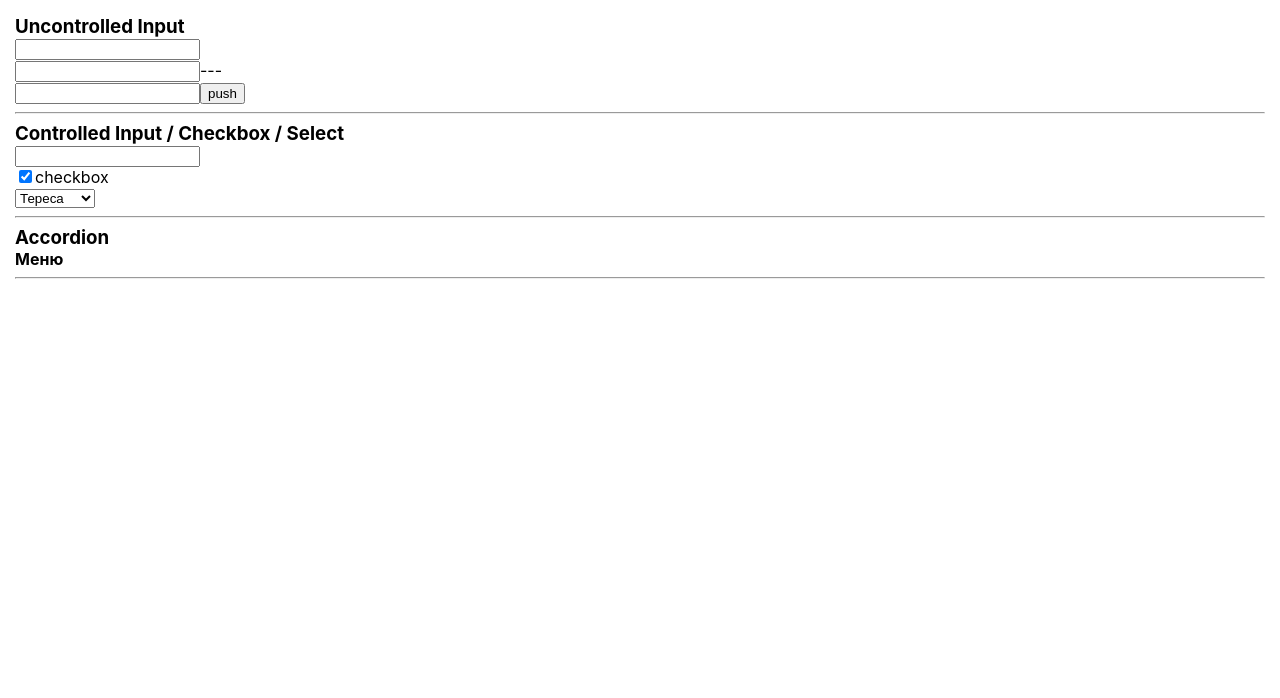
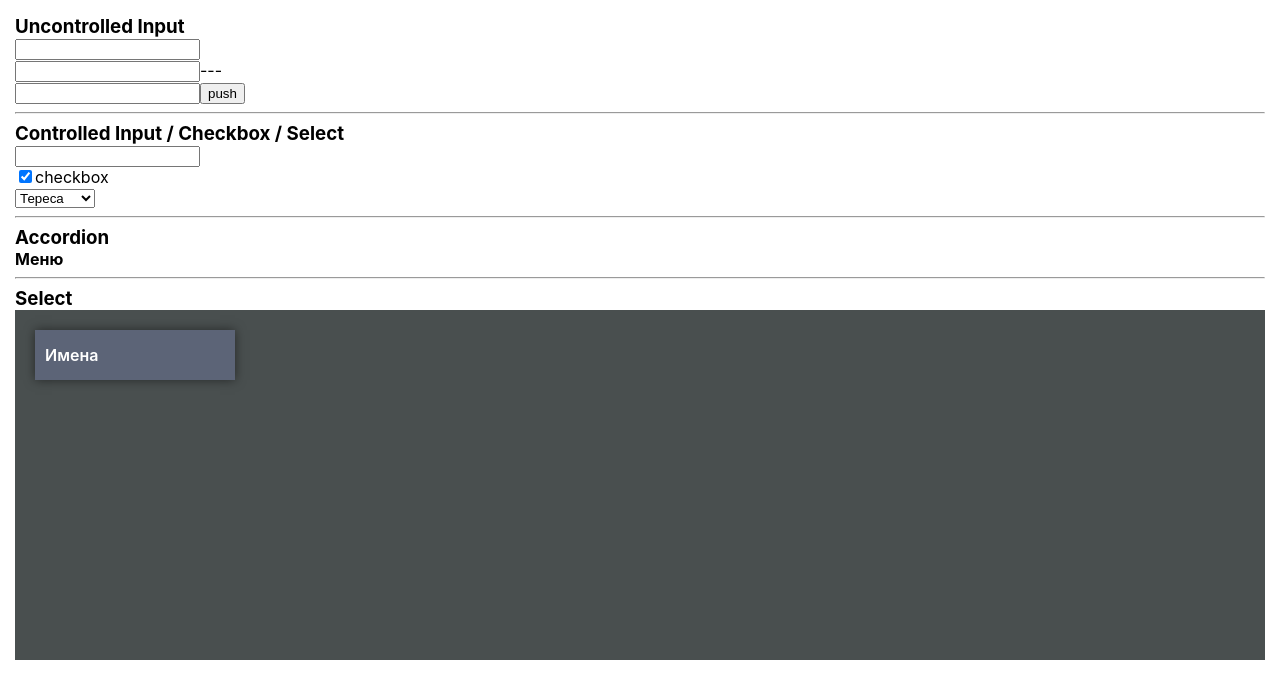
Before and after one commit to DaniyelGit/React-Kabzda, a React (Create React App) app: page / in a window 1280 px wide. Shown: the top 698 px of the page. Built offline with nearby package versions, Linux system fonts and the light colour scheme.

Commit message:
added Select component

```diff
--- a/src/App.css
+++ b/src/App.css
@@ -1,3 +1,9 @@
+*,
+*::after,
+*::before {
+    box-sizing: border-box;
+}
+
 h1, h2, h3, h4, h5, h6 {
     display: inline-block;
     cursor: pointer;
--- a/src/App.tsx
+++ b/src/App.tsx
@@ -13,6 +13,7 @@ import {
     ControlledSelect
 } from './Components/ControlledComponents';
 import {Accordion} from "./Components/Accordion/Accordion";
+import {Select} from "./Components/Select/Select";
 
 
 
@@ -46,6 +47,10 @@ function App() {
             <Accordion/>
 
             <hr/>
+
+            <h3>Select</h3>
+            {/*Select*/}
+            <Select/>
         </div>
     );
 }
--- /dev/null
+++ b/src/Components/Select/Select.tsx
@@ -0,0 +1,31 @@
+import React from 'react';
+import s from './select.module.css';
+import {SelectTitle} from "./SelectTitle";
+import {SelectBody} from "./SelectBody";
+
+
+
+
+export const Select = () => {
+
+    const names = ['Даниель', 'Виктория', 'Захар', 'Тереса', 'Андрей'];
+    const [collapsed, setCollapsed] = React.useState<boolean>(false);
+    const [value, setValue] = React.useState<string>('Имена')
+
+    const onChangeCollapsed = () => setCollapsed(!collapsed);
+
+    const onChangeValue = (name: string) => {
+        setValue(name);
+        setCollapsed(false);
+    }
+
+
+
+
+    return (
+        <div className={s.wrapper}>
+            <SelectTitle value={value} onChangeCollapsed={onChangeCollapsed}/>
+            {collapsed && <SelectBody names={names} onChangeValue={onChangeValue}/>}
+        </div>
+    );
+};
--- /dev/null
+++ b/src/Components/Select/SelectBody.tsx
@@ -0,0 +1,37 @@
+import React from 'react';
+import s from './select.module.css';
+
+
+type SelectBodyPropsType = {
+    names: string[]
+    onChangeValue: (name: string) => void
+}
+
+export const SelectBody = (props: SelectBodyPropsType) => {
+
+    const {
+        names,
+        onChangeValue,
+    } = props
+
+    const handlerChangeValue = (name: string) => {
+        onChangeValue(name);
+    }
+
+    return (
+        <div className={s.selectBody}>
+            {
+                names.map((name, index) => {
+                    return (
+                      <div key={`${name}_${index}`}
+                           className={s.options}
+                           onClick={() => handlerChangeValue(name)}
+                      >
+                          {name}
+                      </div>
+                    );
+                })
+            }
+        </div>
+    );
+};
--- /dev/null
+++ b/src/Components/Select/SelectTitle.tsx
@@ -0,0 +1,21 @@
+import React from 'react';
+import s from './select.module.css';
+
+type SelectTitle = {
+    value: string
+    onChangeCollapsed: () => void
+}
+
+export const SelectTitle = (props: SelectTitle) => {
+
+    const {
+        value,
+        onChangeCollapsed
+    } = props;
+
+    return (
+        <div className={s.select} onClick={onChangeCollapsed}>
+            <span className={s.selectTitle}>{value}</span>
+        </div>
+    );
+};
--- /dev/null
+++ b/src/Components/Select/select.module.css
@@ -0,0 +1,44 @@
+.wrapper {
+    padding: 20px;
+    height: 350px;
+    background-color: #494f4f;
+}
+
+.select {
+    display: flex;
+    align-items: center;
+    max-width: 200px;
+    height: 50px;
+    padding: 10px 10px;
+    background-color: rgba(110, 121, 157, 0.51);
+    box-shadow: 0 0 10px rgba(0,0,0,0.5);
+    cursor: pointer;
+    margin-bottom: 5px;
+}
+
+.selectTitle {
+    font-weight: 600;
+    color: #fff;
+}
+
+.selectBody {
+    max-width: 200px;
+    padding: 10px 10px;
+    background-color: rgba(110, 121, 157, 0.51);
+    box-shadow: 0 0 10px rgba(0,0,0,0.5);
+    color: #fff;
+}
+
+.options {
+    padding: 10px 10px;
+    background-color: rgba(110, 121, 157, 0.51);
+    cursor: pointer;
+}
+
+.options + .options {
+    margin-top: 10px;
+}
+
+.options:hover {
+    background-color: rgba(110, 121, 159, .9);
+}
```
